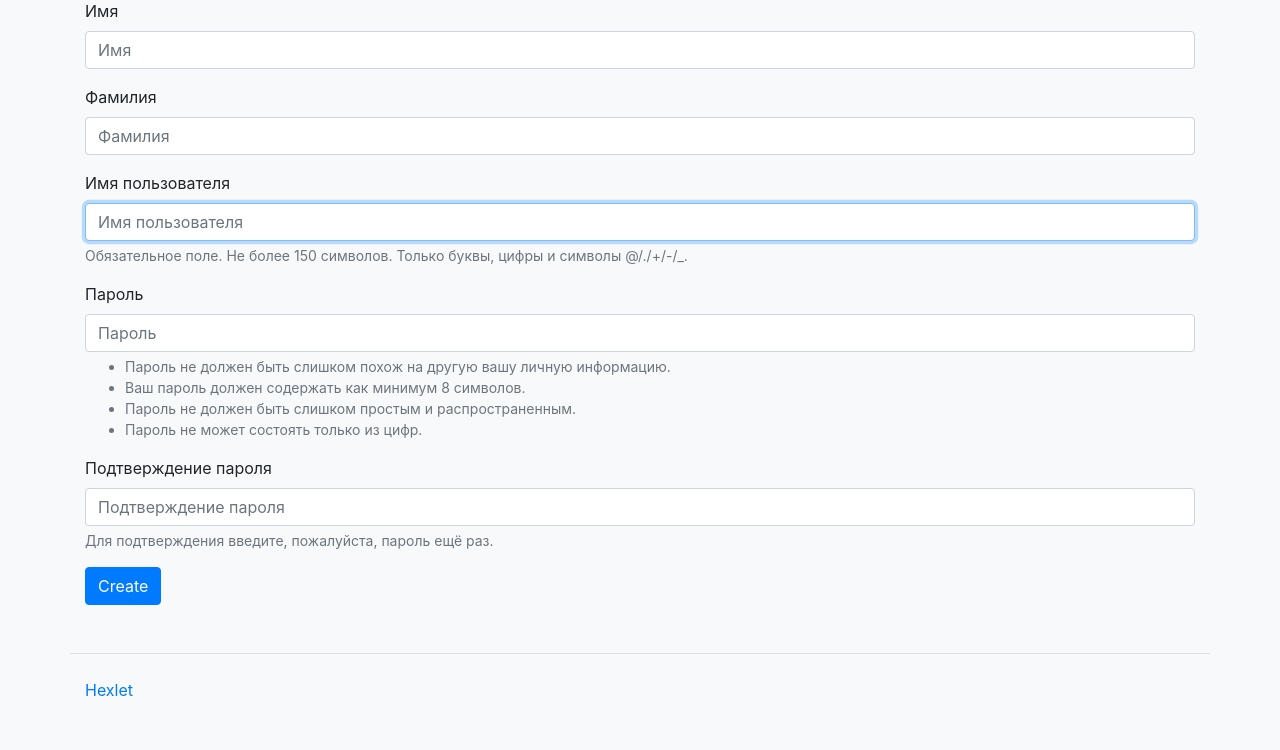
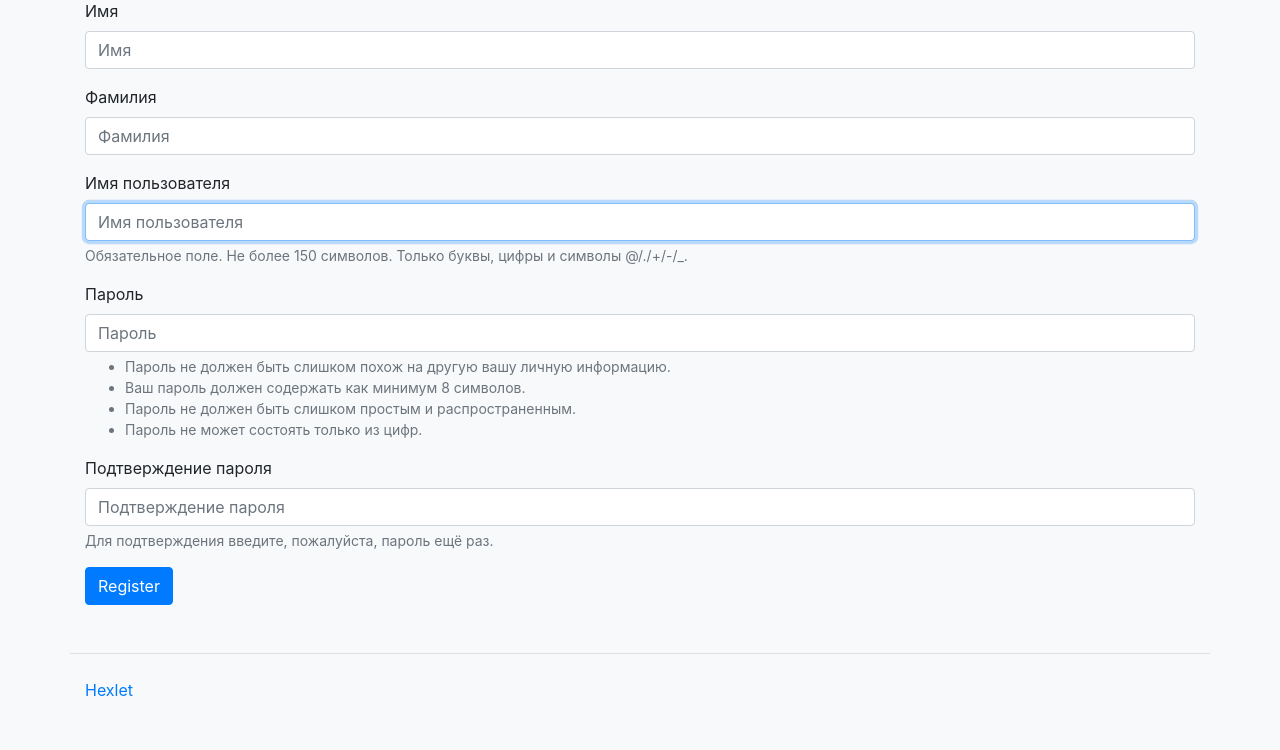
Before and after one commit to zhek111/python-project-52, a Django app: page /users/create/ in a window 1280 px wide. Shown: the part 177-927 px from the top of the page. Run offline with Django 4.2, Linux system fonts and the light colour scheme; some libraries are stand-ins or nearby versions.

Commit message:
step8.14

```diff
--- a/templates/users/create.html
+++ b/templates/users/create.html
@@ -13,6 +13,6 @@
 
 <form method="post">{% csrf_token %}
     {% bootstrap_form form %}
-    <input class="btn btn-primary" type="submit" value={% trans 'Create' %}>
+    <input class="btn btn-primary" type="submit" value={% trans 'Register' %}>
 </form>
 {% endblock content %}
```
Also changed, not shown: locale/ru/LC_MESSAGES/django.po, 1 other file.
